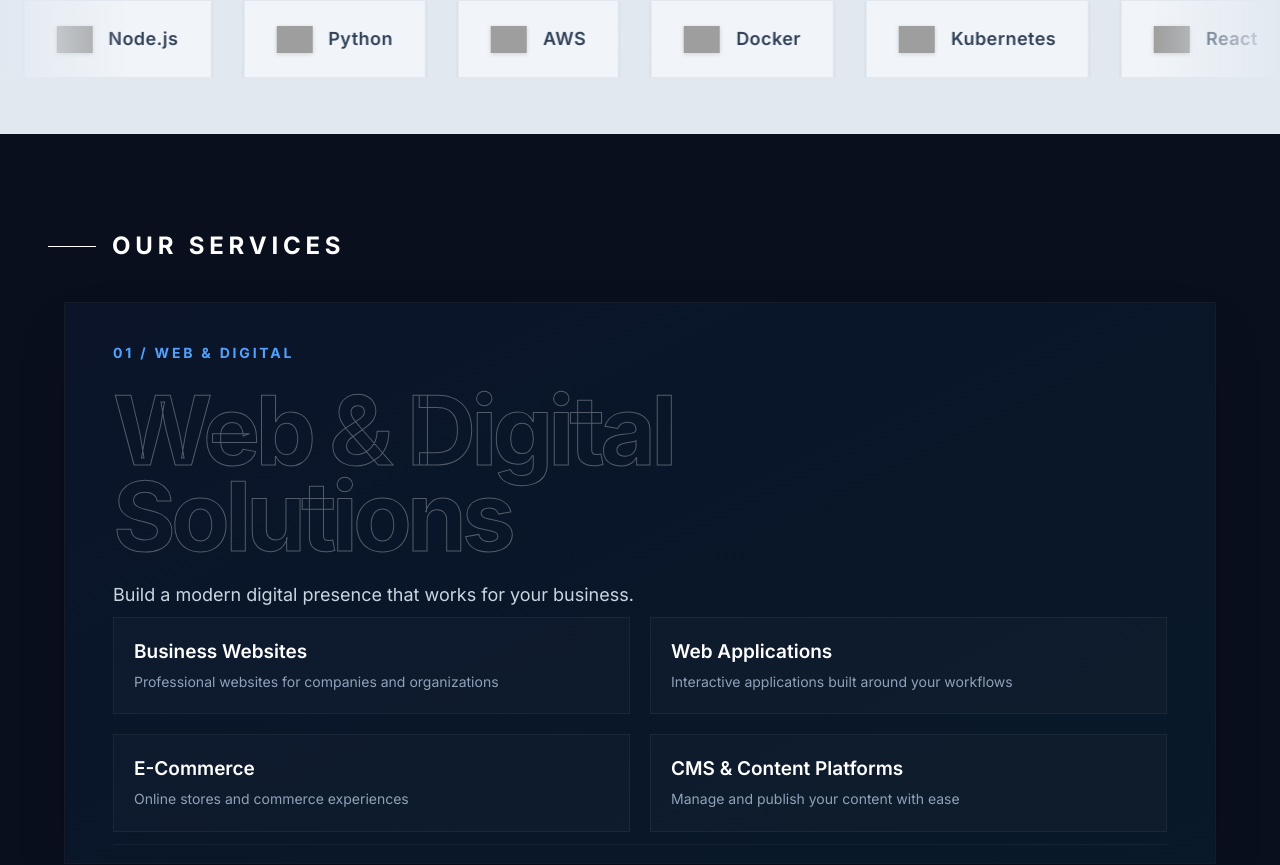
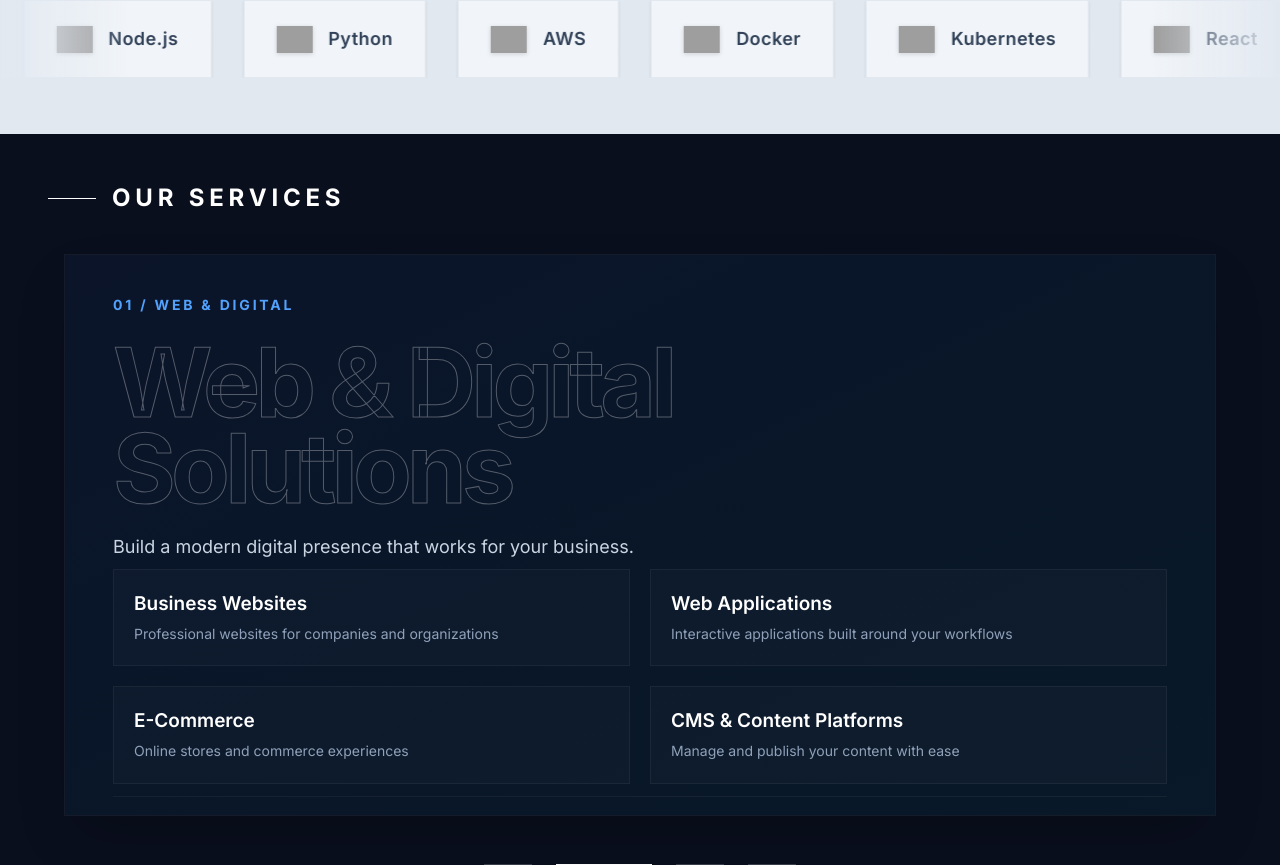
Before and after one commit to ProgrammingProphet-Team/ProgrammingProphet-Website, a React (Vite) app: page / in a window 1280 px wide. Shown: the part 2056-2921 px from the top of the page. Built offline with nearby package versions, Linux system fonts and the light colour scheme; grey boxes are pictures that could not be loaded.

Commit message:
space adjust

```diff
--- a/src/components/Services.tsx
+++ b/src/components/Services.tsx
@@ -105,7 +105,7 @@ export const Services = () => {
   return (
     <section
       id="services"
-      className="relative min-h-[calc(100vh-80px)] flex flex-col justify-center lg:py-12 py-4 overflow-hidden bg-[#0A0F1E]"
+      className="relative min-h-[calc(100vh-80px)] flex flex-col justify-center lg:py-0 py-4 overflow-hidden bg-[#0A0F1E]"
     >
       {/* Background Image */}
       {/* <div
```
